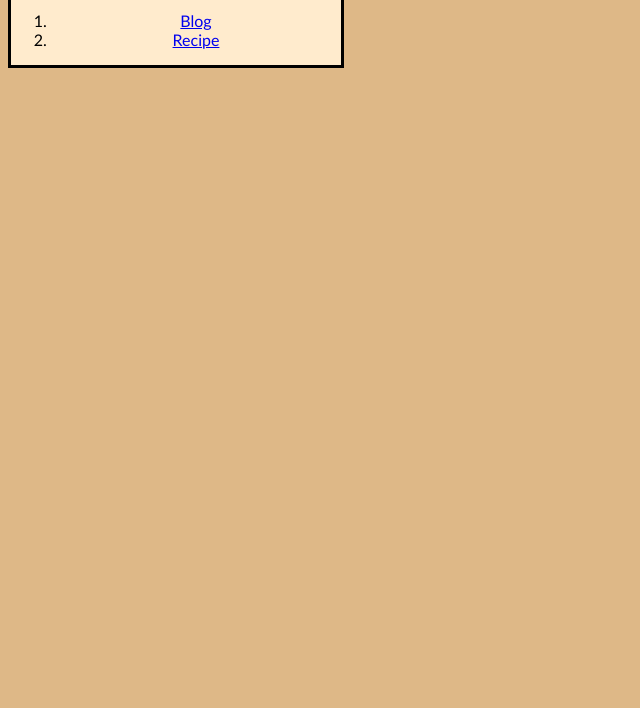
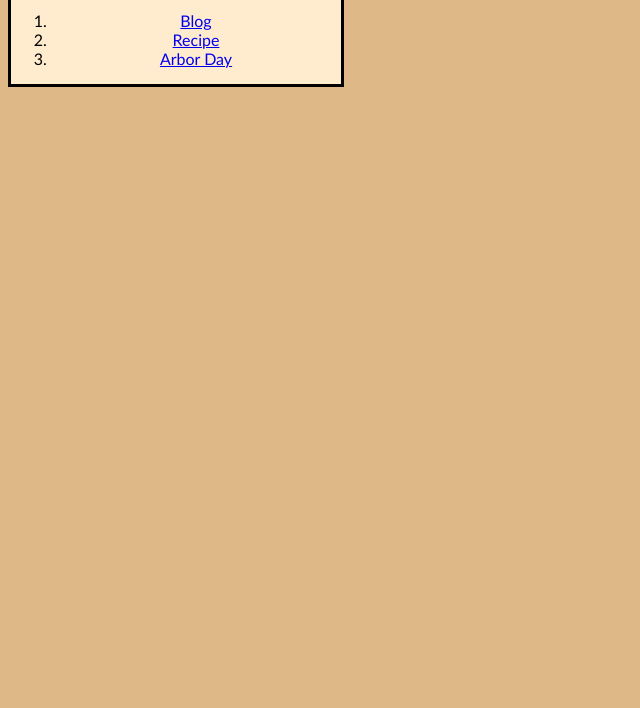
Before and after one commit to sethmcknight/quantic-msse-html-css, a plain HTML site: page index.html in a window 1280 px wide. Shown: the part 92-800 px from the top of the page, without its empty margins (0-640 px from the left). Drawn offline with Linux system fonts and the light colour scheme.

Commit message:
Update index.html

```diff
--- a/index.html
+++ b/index.html
@@ -11,6 +11,7 @@
     <ol>
         <li><a href="blog.html">Blog</a></li>
         <li><a href="HTML-CSS-Course/lesson-2/recipe.html">Recipe</a></li>
+        <li><a href="lesson-3/arbor-day.html">Arbor Day</a></li>
     </ol>
 </body>
 </html>
```
